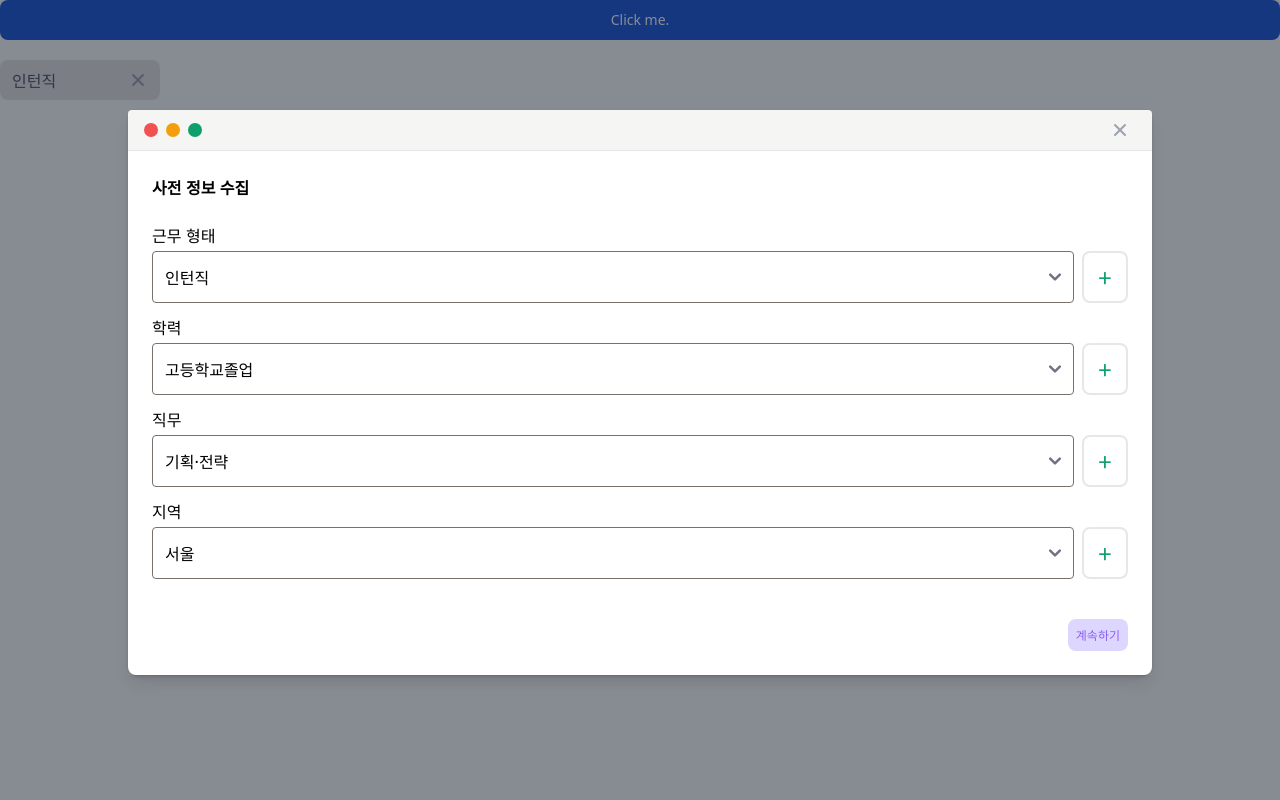
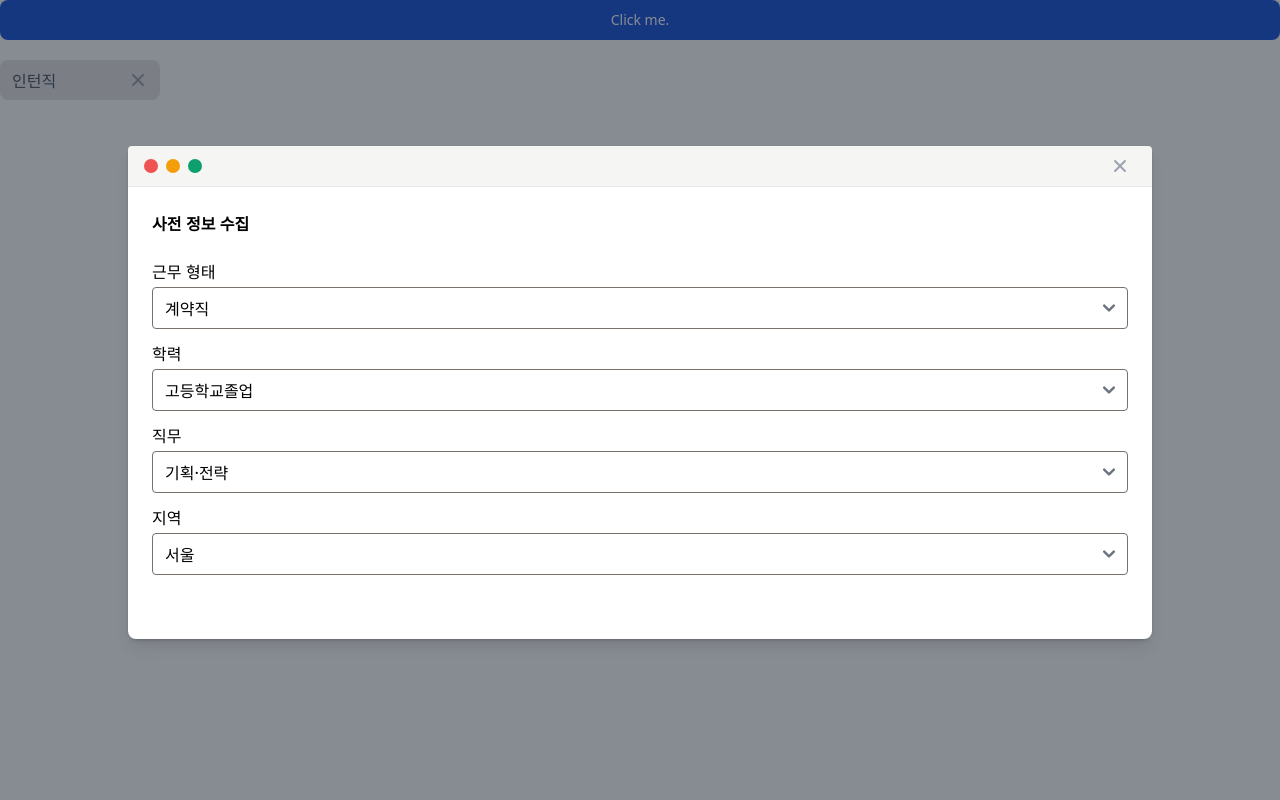
Before and after one commit to Team-KHPT/project-kim, a Python web app: template src/main/resources/templates/information.html in a window 1280 px wide, after a click on "Click me.". Run offline with Jinja, Linux system fonts and the light colour scheme; the template is opened without the code that fills it, so the values that code supplies are empty; style sheets or scripts are compiled from the project's sources.

Commit message:
Update information

```diff
--- a/src/main/resources/templates/information.html
+++ b/src/main/resources/templates/information.html
@@ -102,38 +102,34 @@
         <div class="modal space-y-3 mb-10">
           <form method="post" action="">
             <div class="mb-3">
-              <label for="workType" class="block mb-1">근무 형태</label>
-              <div id="workType">
+              <label for="workTypeSelect" class="block mb-1">근무 형태</label>
+              <div>
                 <div id="workType" class="flex space-x-2">
                   <select
                           name="workType"
-                          id="workType"
+                          id="workTypeSelect"
                           class="block w-full border-stone-500 rounded"
                   >
+                    <option value="2">계약직</option>
                     <option value="4">인턴직</option>
-                    <option value="2">계약직</option>
                     <option value="6">파견직</option>
                     <option value="3">병역특례</option>
                     <option value="9">프리랜서</option>
                     <option value="5">아르바이트</option>
                   </select>
-                  <a
-                          class="plus flex justify-center items-center w-12 block border-2 text-green-500 p-2 rounded-lg text-2xl"
-                  >+</a
-                  >
                 </div>
-                <div id="workType">
+                <div id="workTypePlus">
                   <div class="plusField flex"></div>
                 </div>
               </div>
             </div>
             <div class="mb-3">
-              <label for="education" class="block mb-1">학력</label>
-              <div id="education">
+              <label for="educationSelect" class="block mb-1">학력</label>
+              <div>
                 <div id="education" class="flex space-x-2">
                   <select
                           name="education"
-                          id="education"
+                          id="educationSelect"
                           class="block w-full border-stone-500 rounded"
                   >
                     <option value="1">고등학교졸업</option>
@@ -142,25 +138,17 @@
                     <option value="4">석사 졸업</option>
                     <option value="5">박사 졸업</option>
                   </select>
-                  <a
-                          class="plus flex justify-center items-center w-12 block border-2 text-green-500 p-2 rounded-lg text-2xl"
-                  >+</a
-                  >
                 </div>
-                <div id="education">
+                <div id="educationPlus">
                   <div class="plusField flex"></div>
                 </div>
               </div>
             </div>
             <div class="mb-3">
-              <label for="career" class="block mb-1">직무</label>
-              <div id="career">
-                <div id="career" class="flex space-x-2">
-                  <select
-                          name="career"
-                          id="career"
-                          class="block w-full border-stone-500 rounded"
-                  >
+              <label for="categorySelect" class="block mb-1">직무</label>
+              <div>
+                <div id="category" class="flex space-x-2">
+                  <select name="category" id="categorySelect" class="category block w-full border-stone-500 rounded">
                     <option value="16">기획·전략</option>
                     <option value="14">마케팅·홍보</option>
                     <option value="3">회계·재무</option>
@@ -172,23 +160,19 @@
                     <option value="11">생산</option>
                     <option value="19">교육</option>
                   </select>
-                  <a
-                          class="plus flex justify-center items-center w-12 block border-2 text-green-500 p-2 rounded-lg text-2xl"
-                  >+</a
-                  >
                 </div>
-                <div id="career">
+                <div id="categoryPlus">
                   <div class="plusField flex"></div>
                 </div>
               </div>
             </div>
             <div class="mb-3">
-              <label for="region" class="block mb-1">지역</label>
-              <div id="region">
+              <label for="regionSelect" class="block mb-1">지역</label>
+              <div>
                 <div id="region" class="flex space-x-2">
                   <select
                           name="region"
-                          id="region"
+                          id="regionSelect"
                           class="block w-full border-stone-500 rounded"
                   >
                     <option value="101000">서울</option>
@@ -208,12 +192,8 @@
                     <option value="115000">충남</option>
                     <option value="116000">제주</option>
                   </select>
-                  <a
-                          class="plus flex justify-center items-center w-12 block border-2 text-green-500 p-2 rounded-lg text-2xl"
-                  >+</a
-                  >
                 </div>
-                <div id="region">
+                <div id="regionPlus">
                   <div class="plusField flex"></div>
                 </div>
               </div>
@@ -221,10 +201,6 @@
           </form>
         </div>
         <div class="flex justify-end">
-          <a
-                  class="block bg-violet-200 text-violet-500 p-2 rounded-lg text-xs"
-          >계속하기</a
-          >
         </div>
       </div>
     </div>
@@ -235,25 +211,44 @@
 
 <script>
   document.addEventListener("DOMContentLoaded", function () {
-    var plusButtons = document.querySelectorAll(".plus");
+    let selectTags = document.querySelectorAll("select");
 
-    plusButtons.forEach(function (plusButton) {
-      plusButton.addEventListener("click", function () {
+    // 배열 선언
+    let selectValues = {
+      workTypeSelect: [],
+      educationSelect: [],
+      categorySelect: [],
+      regionSelect: []
+    };
+
+    // 각 select 태그에 대한 이벤트 리스너를 등록합니다.
+    selectTags.forEach(function(select) {
+      select.addEventListener("change", function(event) {
+        let selectedValue = event.target.value;
+        let selectId = event.target.id;
+
+        // 숫자가 없다면 -1 반환
+        if (selectValues[selectId].findIndex(v => v === selectedValue) !== -1) {
+
+        } else {
+          // 선택된 값을 해당 select 태그와 동일한 이름을 가진 배열에 추가합니다.
+          selectValues[selectId].push(selectedValue);
+          console.log(selectValues);
+
           // 'plus' 버튼이 속해있는 div의 아이디를 가져옴
-        var parentDivId = this.parentElement.id;
+          let parentDivId = this.parentElement.id;
 
           // div id와 같은 id를 가지고 있는 select 태그를 찾음
-        var selectTag = document.querySelector("#" + parentDivId).children[0]
-                .children[0];
+          let eventSelectTag = event.target;
 
-        var plusField = document.querySelector("#" + parentDivId).children[1]
-                .children[0];
+          let plusField = document.querySelector("#" + parentDivId + "Plus").children[0];
 
           // 선택된 정보 가져오기
-        var selectedOption = selectTag.options[selectTag.selectedIndex].text;
+          let selectedOption = eventSelectTag.options[eventSelectTag.selectedIndex].text;
 
           // 새 div 생성
-        var newDiv = document.createElement("div");
+          let newDiv = document.createElement("div");
+          newDiv.id = selectedValue;
           newDiv.className =
                   "font-noto w-40 h-10 bg-stone-200 mt-5 mb-10 mr-2 px-3 py-5 flex items-center justify-between rounded-lg space-x-2 text-gray-600";
 
@@ -261,7 +256,7 @@
           newDiv.innerText = selectedOption;
 
           // 엑스 버튼 생성
-        var deleteButton = document.createElement("button");
+          let deleteButton = document.createElement("button");
           deleteButton.className =
                   "text-gray-400 bg-transparent hover:text-red-500 rounded-lg text-xs ml-auto inline-flex items-center";
 
@@ -294,12 +289,16 @@
           // Path 태그를 SVG 태그에 추가
           svg.appendChild(path);
 
-        // SVG 태그를 원하는 곳에 삽입
+          // SVG 태그를 버튼에 삽입
           deleteButton.appendChild(svg);
+
 
           // 엑스 버튼을 누르면 해당 div 삭제
           deleteButton.addEventListener("click", function (e) {
             e.stopPropagation(); // 클릭 이벤트가 부모 요소로 전파되는 것을 막음
+            // selectValues.splice(newDiv.id, 1);
+            selectValues[selectId].splice(selectValues[selectId].findIndex(v => v === newDiv.id), 1);
+            console.log(selectValues);
             newDiv.remove();
           });
 
@@ -308,6 +307,7 @@
 
           // 생성된 div를 plusField에 추가
           plusField.appendChild(newDiv);
+        }
       });
     });
   });
```
Lines whose indentation alone changed are shown as unchanged.
